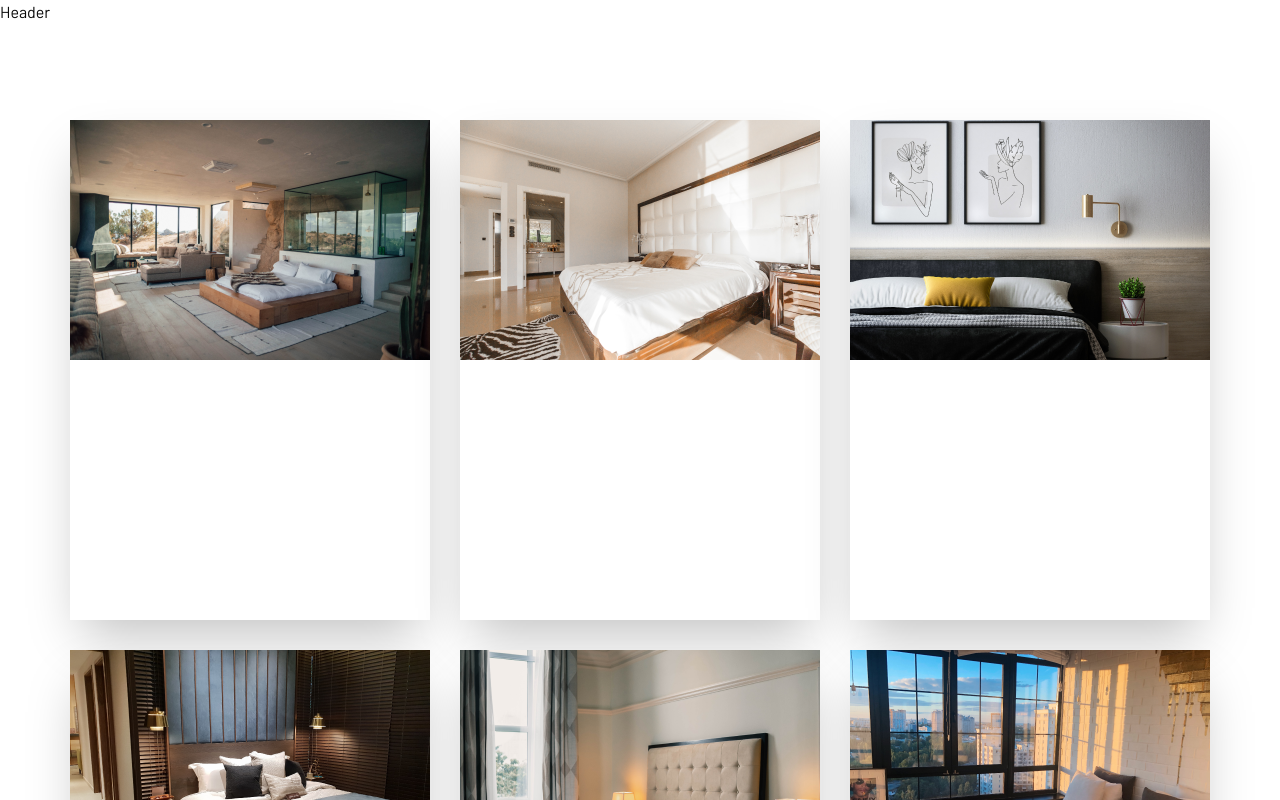
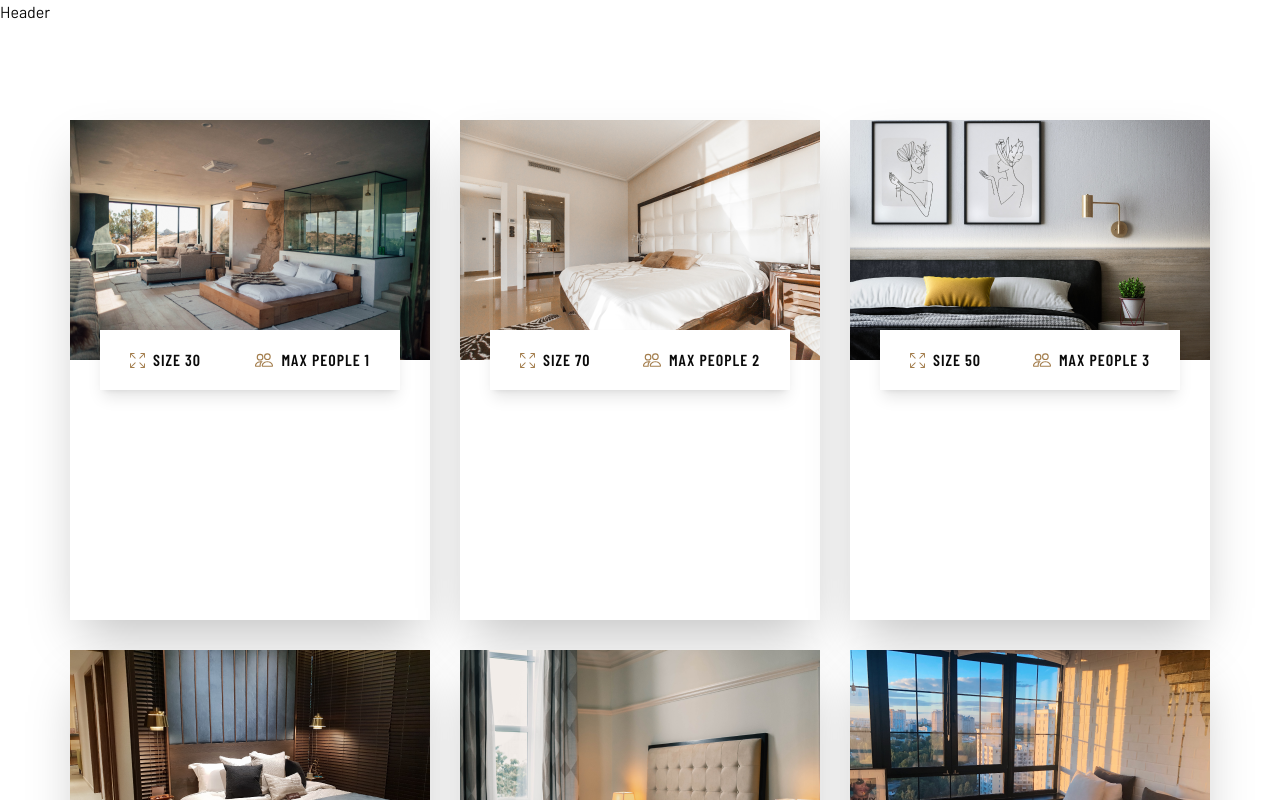
Before and after one commit to DavidGurovich/hotel, a React (Create React App) app: page / in a window 1280 px wide. Shown: the top 800 px of the page. Built offline with nearby package versions, Linux system fonts and the light colour scheme; a web font is replaced by a local one.

Commit message:
each hotel has size and max occupancy info

```diff
--- a/src/components/Room.js
+++ b/src/components/Room.js
@@ -12,6 +12,38 @@
        src={image}
        alt="" />
     </div>
+    <div className='bg-white shadow-lg max-w-[300px] mx-auto h-[60px]
+    -translate-y-1/2
+    flex justify-center items-center uppercase
+    font-tertiary tracking-[1px] font-semibold text-base'>
+      <div className='flex justify-between w-[80%] '>
+          <div className='flex items-center gap-x-2'>
+            <div className='text-accent'>
+            <BsArrowsFullscreen className='text-[15px]'/>
+            </div>
+            <div className='flex gap-x-1'>
+              <div>Size</div>
+              <div>{size}</div>
+            </div>
+          </div>
+          <div className='flex items-center gap-x-2'>
+            <div className='text-accent'>
+            <BsPeople className='text-[18px]'/>
+            </div>
+            <div className='flex gap-x-1'>
+              <div>Max People</div>
+              <div>{maxPerson}</div>
+            </div>
+          </div>
+        </div>
+      </div>
+      <div>
+        <div>
+          <Link to={`/room/${id}`}>
+            <h3> {}</h3>
+          </Link>
+        </div>
+      </div>
   </div>
 );
 };
--- a/src/components/Rooms.js
+++ b/src/components/Rooms.js
@@ -6,10 +6,13 @@
   console.log(rooms)
   return <section className='py-24'>
     <div className='container mx-auto lg:px-0'>
-      <div className='grid grid-cols-1 max-w-sm mx-auto gap-[30px] lg:grid-cols-3 lg:max-w-none'>{rooms.map(room => {
+      <div className='grid grid-cols-1 max-w-sm mx-auto gap-[30px] lg:grid-cols-3
+      lg:max-w-none lg:mx-0'>
+        {rooms.map(room => {
         console.log(room)
       return <Room room={room} key={room.id}/>
-    })}</div>
+    })}
+      </div>
     </div>
   </section>;
 };
```
